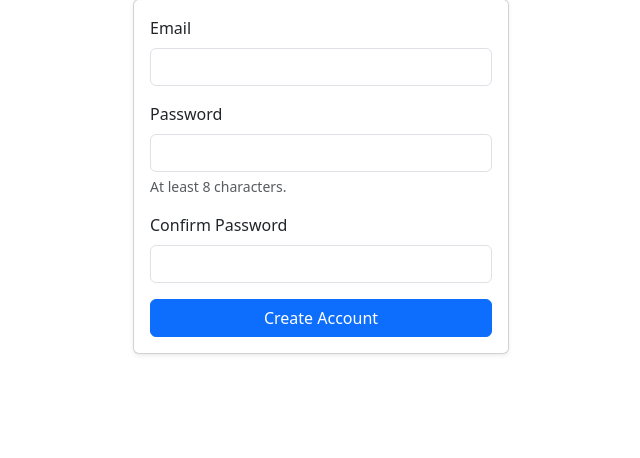
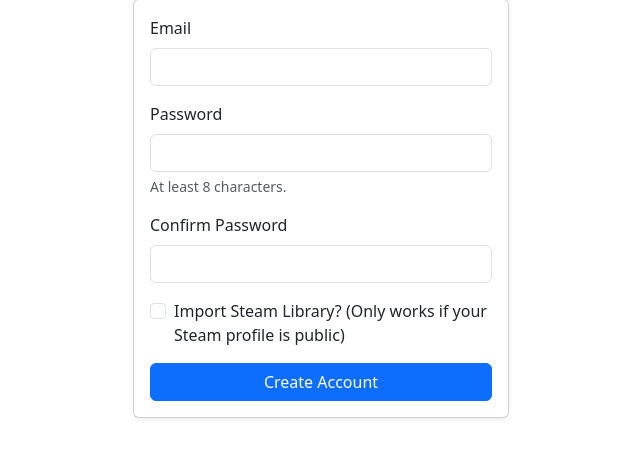
Before and after one commit to grqphical/gamerboxd, a Spring app: template src/main/resources/templates/steam/accountSetup.html in a window 1280 px wide. Shown: the part 226-684 px from the top of the page, without its empty margins (319-959 px from the left). Run offline with Thymeleaf, Linux system fonts and the light colour scheme; the template is opened without the code that fills it, so the values that code supplies are empty; some of the project's set-up classes (security, data sources, template engines, error pages and the like) are left out, and stand-ins take their place.

Commit message:
added option to Steam link form to import Steam library

```diff
--- a/src/main/resources/templates/steam/accountSetup.html
+++ b/src/main/resources/templates/steam/accountSetup.html
@@ -79,6 +79,10 @@
                 <input type="password" class="form-control" id="confirmPassword" name="confirmPassword" minlength="8"
                     autocomplete="new-password" required>
             </div>
+            <div class="form-check mb-3">
+                <label class="form-check-label" for="importLibrary">Import Steam Library? (Only works if your Steam profile is public)</label>
+                <input type="checkbox" class="form-check-input" id="importLibrary" name="importLibrary">
+            </div>
             <button type="submit" class="btn btn-primary">Create Account</button>
         </form>
     </div>
```
Also changed, not shown: src/main/java/com/gamerboxd/gamerboxd/controllers/SteamLoginController.java (+7 -0 lines).
